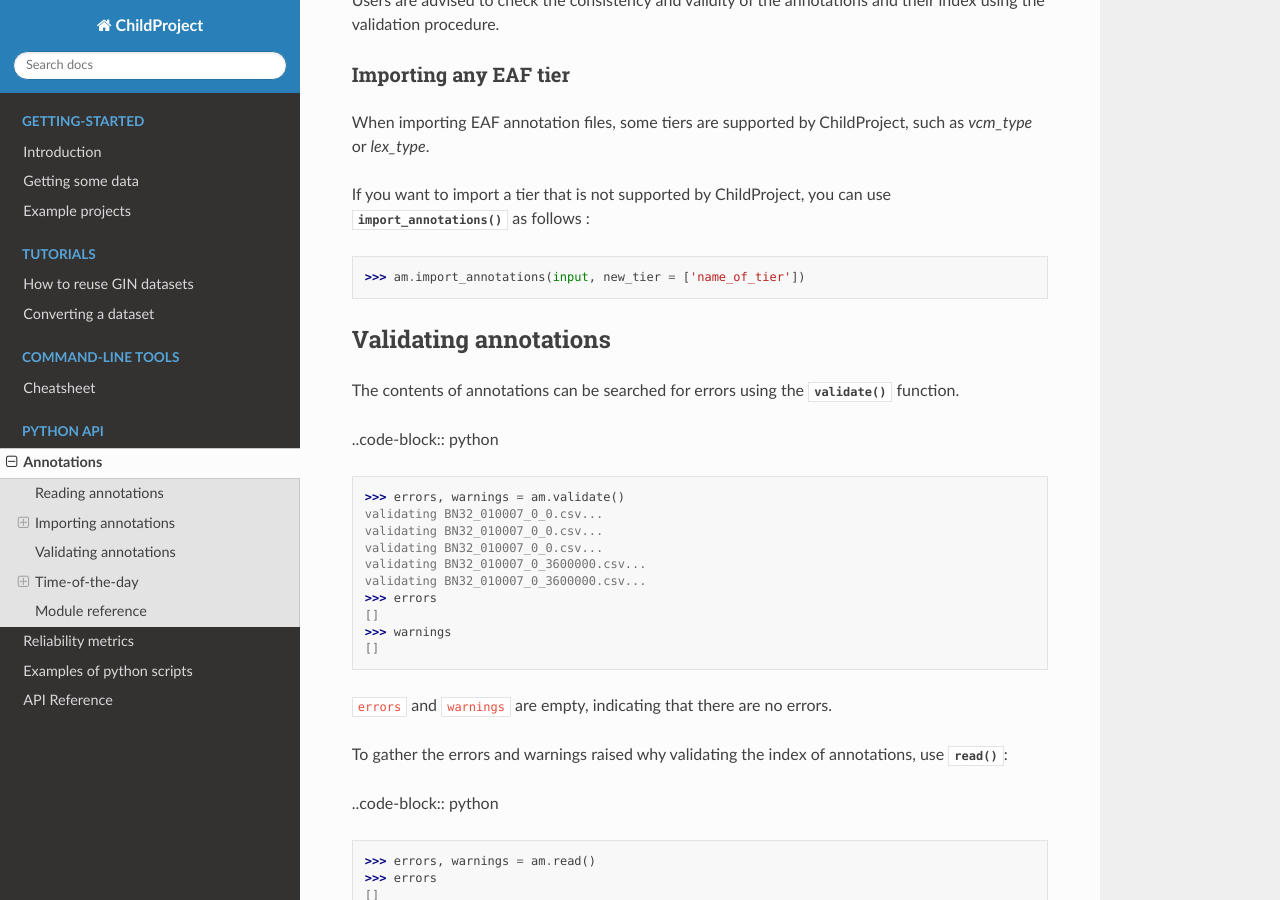
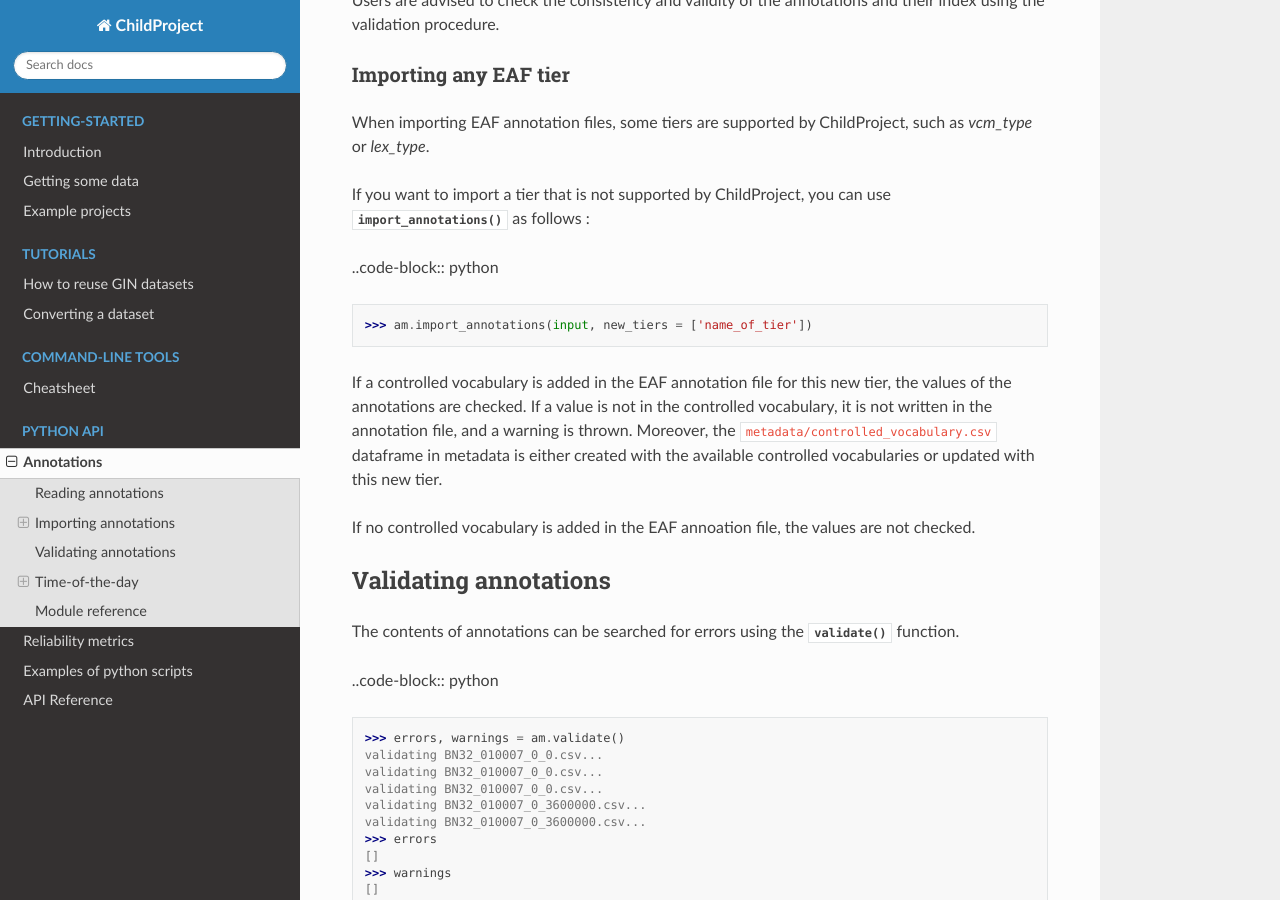
Before and after one commit to LAAC-LSCP/ChildProject, a Sphinx documentation site: the page built from docs/source/api-annotations.rst, in a window 1280 px wide and 900 px high, scrolled down 4053 px. Built offline with Sphinx 7.4.7 and the Read the Docs theme 2.0.0, drawn with Linux system fonts in a browser that asks for light colours; pages that are not in the unit, such as notebooks, are missing from menus.

Commit message:
documentation

```diff
--- a/docs/source/api-annotations.rst
+++ b/docs/source/api-annotations.rst
@@ -223,9 +223,17 @@ When importing EAF annotation files, some tiers are supported by ChildProject, s
 If you want to import a tier that is not supported by ChildProject, you can use
 :meth:`~ChildProject.annotations.AnnotationManager.import_annotations` as follows :
 
-.. code-block:: python
+..code-block:: python
 
-    >>> am.import_annotations(input, new_tier = ['name_of_tier'])
+    >>> am.import_annotations(input, new_tiers = ['name_of_tier'])
+
+If a controlled vocabulary is added in the EAF annotation file for this new tier, the values
+of the annotations are checked. If a value is not in the controlled vocabulary, it is not
+written in the annotation file, and a warning is thrown.
+Moreover, the ``metadata/controlled_vocabulary.csv`` dataframe in metadata is either created
+with the available controlled vocabularies or updated with this new tier.
+
+If no controlled vocabulary is added in the EAF annoation file, the values are not checked.
 
 Validating annotations
 ~~~~~~~~~~~~~~~~~~~~~~
```
